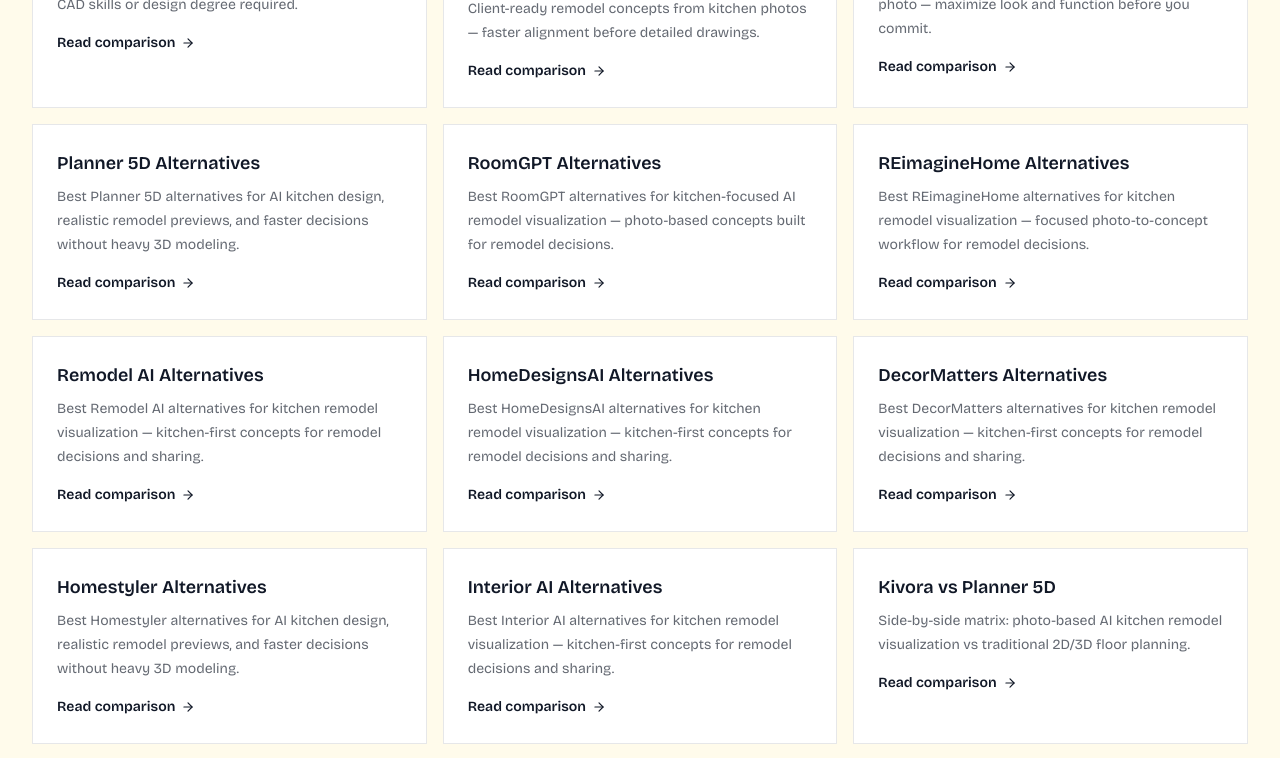
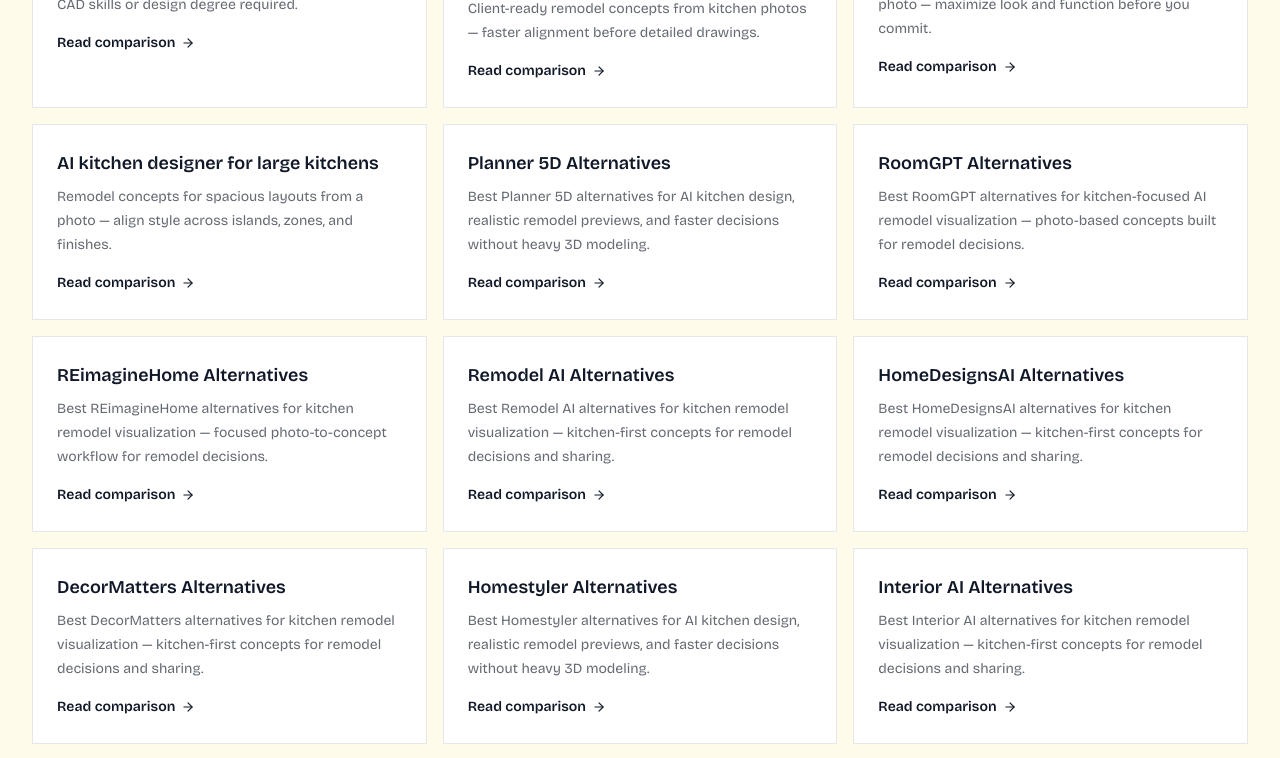
Before and after one commit to KarlGusta/kivora-next, a Next.js app: page /resources in a window 1280 px wide. Shown: the part 1960-2718 px from the top of the page. Built offline with nearby package versions, Linux system fonts and the light colour scheme.

Commit message:
List AI kitchen designer for large kitchens on Resources

```diff
--- a/app/resources/page.jsx
+++ b/app/resources/page.jsx
@@ -119,6 +119,12 @@ const clusterPages = [
     label: "AI kitchen designer for small kitchens",
     description:
       "Remodel concepts for compact kitchens from a photo — maximize look and function before you commit.",
+  },
+  {
+    href: "/ai-kitchen-designer-for-large-kitchens",
+    label: "AI kitchen designer for large kitchens",
+    description:
+      "Remodel concepts for spacious layouts from a photo — align style across islands, zones, and finishes.",
   },
   {
     href: "/planner-5d-alternatives",
```
